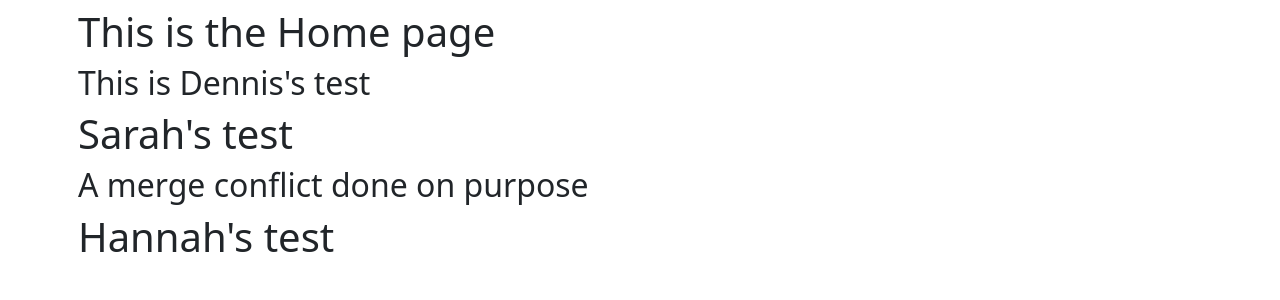
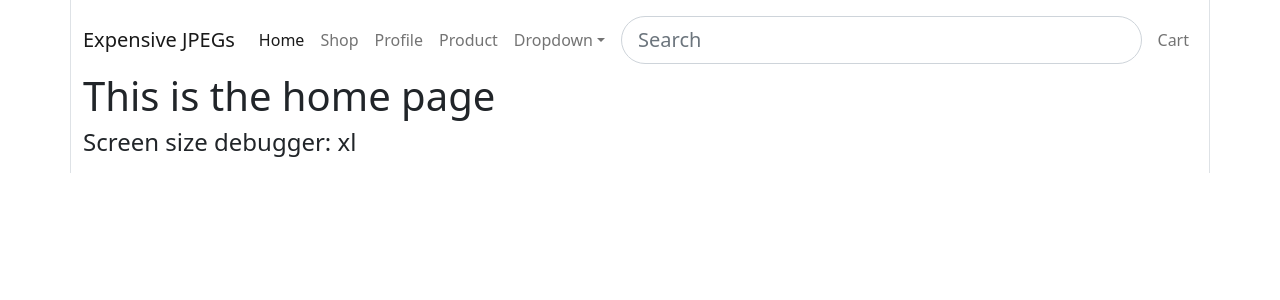
Before and after one commit to DennisPing/digital-art-marketplace-frontend, a React (Create React App) app: page /home in a window 1280 px wide. Shown: the top 300 px of the page. Built offline with nearby package versions, Linux system fonts and the light colour scheme.

Commit message:
Implement basic navbar with routing to all the pages

```diff
--- a/public/index.html
+++ b/public/index.html
@@ -1,43 +1,19 @@
 <!DOCTYPE html>
 <html lang="en">
+
 <head>
   <meta charset="utf-8" />
   <link rel="icon" href="%PUBLIC_URL%/favicon.ico" />
   <meta name="viewport" content="width=device-width, initial-scale=1" />
   <meta name="theme-color" content="#000000" />
-    <meta
-      name="description"
-      content="Web site created using create-react-app"
-    />
+  <meta name="description" content="Web site created using create-react-app" />
   <link rel="apple-touch-icon" href="%PUBLIC_URL%/logo192.png" />
-    <!--
-      manifest.json provides metadata used when your web app is installed on a
-      user's mobile device or desktop. See https://developers.google.com/web/fundamentals/web-app-manifest/
-    -->
   <link rel="manifest" href="%PUBLIC_URL%/manifest.json" />
-    <!--
-      Notice the use of %PUBLIC_URL% in the tags above.
-      It will be replaced with the URL of the `public` folder during the build.
-      Only files inside the `public` folder can be referenced from the HTML.
-
-      Unlike "/favicon.ico" or "favicon.ico", "%PUBLIC_URL%/favicon.ico" will
-      work correctly both with client-side routing and a non-root public URL.
-      Learn how to configure a non-root public URL by running `npm run build`.
-    -->
   <title>React App</title>
 </head>
+
 <body>
-    <noscript>You need to enable JavaScript to run this app.</noscript>
   <div id="root"></div>
-    <!--
-      This HTML file is a template.
-      If you open it directly in the browser, you will see an empty page.
+</body>
 
-      You can add webfonts, meta tags, or analytics to this file.
-      The build step will place the bundled scripts into the <body> tag.
-
-      To begin the development, run `npm start` or `yarn start`.
-      To create a production bundle, use `npm run build` or `yarn build`.
-    -->
-  </body>
 </html>
--- a/src/App.js
+++ b/src/App.js
@@ -2,20 +2,46 @@ import { BrowserRouter } from "react-router-dom";
 import { Routes, Route, Navigate } from "react-router";
 import HomeComponent from "./home";
 import ShopComponent from "./shop";
+import ProductComponent from "./product";
 import ProfileComponent from "./profile";
 import CartComponent from "./cart";
+import NavbarComponent from "./navbar";
 
 function App() {
   return (
     <BrowserRouter>
-      <div className="container p-2">
+      <div className="container py-2 border-start border-end">
+        <NavbarComponent />
         <Routes>
           <Route index element={<Navigate replace to="home" />} />
           <Route path="home" element={<HomeComponent />} />
           <Route path="shop" element={<ShopComponent />} />
+          <Route path="product" element={<ProductComponent />} />
           <Route path="profile" element={<ProfileComponent />} />
           <Route path="cart" element={<CartComponent />} />
         </Routes>
+
+        <div className="d-inline-flex">
+          <h4>Screen size debugger:&nbsp;</h4>
+          <div className="d-block d-sm-none">
+            <h4 className="label label-info">xs</h4>
+          </div>
+          <div className="d-none d-sm-block d-md-none">
+            <h4 className="label label-info">sm</h4>
+          </div>
+          <div className="d-none d-md-block d-lg-none">
+            <h4 className="label label-info">md</h4>
+          </div>
+          <div className="d-none d-lg-block d-xl-none">
+            <h4 className="label label-info">lg</h4>
+          </div>
+          <div className="d-none d-xl-block d-xxl-none">
+            <h4 className="label label-info">xl</h4>
+          </div>
+          <div className="d-none d-xxl-block">
+            <h4 className="label label-info">xxl</h4>
+          </div>
+        </div>
       </div>
     </BrowserRouter>
   );
--- a/src/home/index.js
+++ b/src/home/index.js
@@ -1,12 +1,10 @@
 const HomeComponent = () => {
   return (
-    <div>
-      <h1>This is the Home page</h1>
-      <h2>This is Dennis's test</h2>
-      <h1>Sarah's test</h1>
-      <h2>A merge conflict done on purpose</h2>
-      <h1>Hannah's test</h1>
-    </div>
+    <>
+      <div>
+        <h1>This is the home page</h1>
+      </div>
+    </>
   );
 };
 
--- a/src/index.js
+++ b/src/index.js
@@ -4,6 +4,7 @@ import "./index.css";
 import App from "./App";
 import reportWebVitals from "./reportWebVitals";
 import "bootstrap/dist/css/bootstrap.min.css";
+import "bootstrap/dist/js/bootstrap.bundle.min";
 import "bootstrap-icons/font/bootstrap-icons.css";
 
 const root = ReactDOM.createRoot(document.getElementById("root"));
--- a/src/navbar/index.js
+++ b/src/navbar/index.js
@@ -1,8 +1,105 @@
+import { Link } from "react-router-dom";
+import { useLocation } from "react-router";
+
 const NavbarComponent = () => {
+  const { pathname } = useLocation();
+  const paths = pathname.split("/");
+  const active = paths[1];
+
   return (
-    <div>
-      <h1>This is the Navbar</h1>
-    </div>
+    <nav className="navbar navbar-expand-lg">
+      <div className="container-fluid px-0">
+        <Link to="/home" className="navbar-brand nav-link">
+          Expensive JPEGs
+        </Link>
+        <button
+          className="navbar-toggler"
+          type="button"
+          data-bs-toggle="collapse"
+          data-bs-target="#navbarSupportedContent"
+          aria-controls="navbarSupportedContent"
+          aria-expanded="false"
+          aria-label="Toggle navigation"
+        >
+          <span className="navbar-toggler-icon"></span>
+        </button>
+        <div className="collapse navbar-collapse" id="navbarSupportedContent">
+          <ul className="navbar-nav mb-2 mb-lg-0">
+            <Link
+              to="/home"
+              className={`nav-link px-0 px-lg-2 ${active === "home" ? "active" : ""}`}
+            >
+              Home
+            </Link>
+            <Link
+              to="/shop"
+              className={`nav-link px-0 px-lg-2 ${active === "shop" ? "active" : ""}`}
+            >
+              Shop
+            </Link>
+            <Link
+              to="/profile"
+              className={`nav-link px-0 px-lg-2 ${active === "profile" ? "active" : ""}`}
+            >
+              Profile
+            </Link>
+            <Link
+              to="/product"
+              className={`nav-link px-0 px-lg-2 ${active === "product" ? "active" : ""}`}
+            >
+              Product
+            </Link>
+            <li className="nav-item dropdown">
+              <a
+                className="nav-link dropdown-toggle"
+                href="/#"
+                role="button"
+                data-bs-toggle="dropdown"
+                aria-expanded="false"
+              >
+                Dropdown
+              </a>
+              <ul className="dropdown-menu">
+                <Link to="#" className="dropdown-item">
+                  Action
+                </Link>
+                <Link to="#" className="dropdown-item">
+                  Another action
+                </Link>
+                <li>
+                  <hr className="dropdown-divider" />
+                </li>
+                <Link to="#" className="dropdown-item">
+                  Something else here
+                </Link>
+              </ul>
+            </li>
+          </ul>
+
+          <form className="d-flex w-100" role="search">
+            <div className="input-group">
+              <input
+                className="form-control form-control-lg mx-0 mx-lg-2 rounded-pill"
+                type="search"
+                placeholder="Search"
+                aria-label="Search"
+              />
+            </div>
+          </form>
+
+          <ul className="navbar-nav">
+            <li className="nav-item">
+              <Link
+                to="/cart"
+                className={`nav-link px-0 px-lg-2 ${active === "cart" ? "active" : ""}`}
+              >
+                Cart
+              </Link>
+            </li>
+          </ul>
+        </div>
+      </div>
+    </nav>
   );
 };
 
--- a/src/product/index.js
+++ b/src/product/index.js
@@ -2,6 +2,7 @@ const ProductComponent = () => {
   return (
     <div>
       <h1>This is the Product page</h1>
+      <h3>In the future, the URL would look like /product/:id</h3>
     </div>
   );
 };
```
Lines whose indentation alone changed are shown as unchanged.
